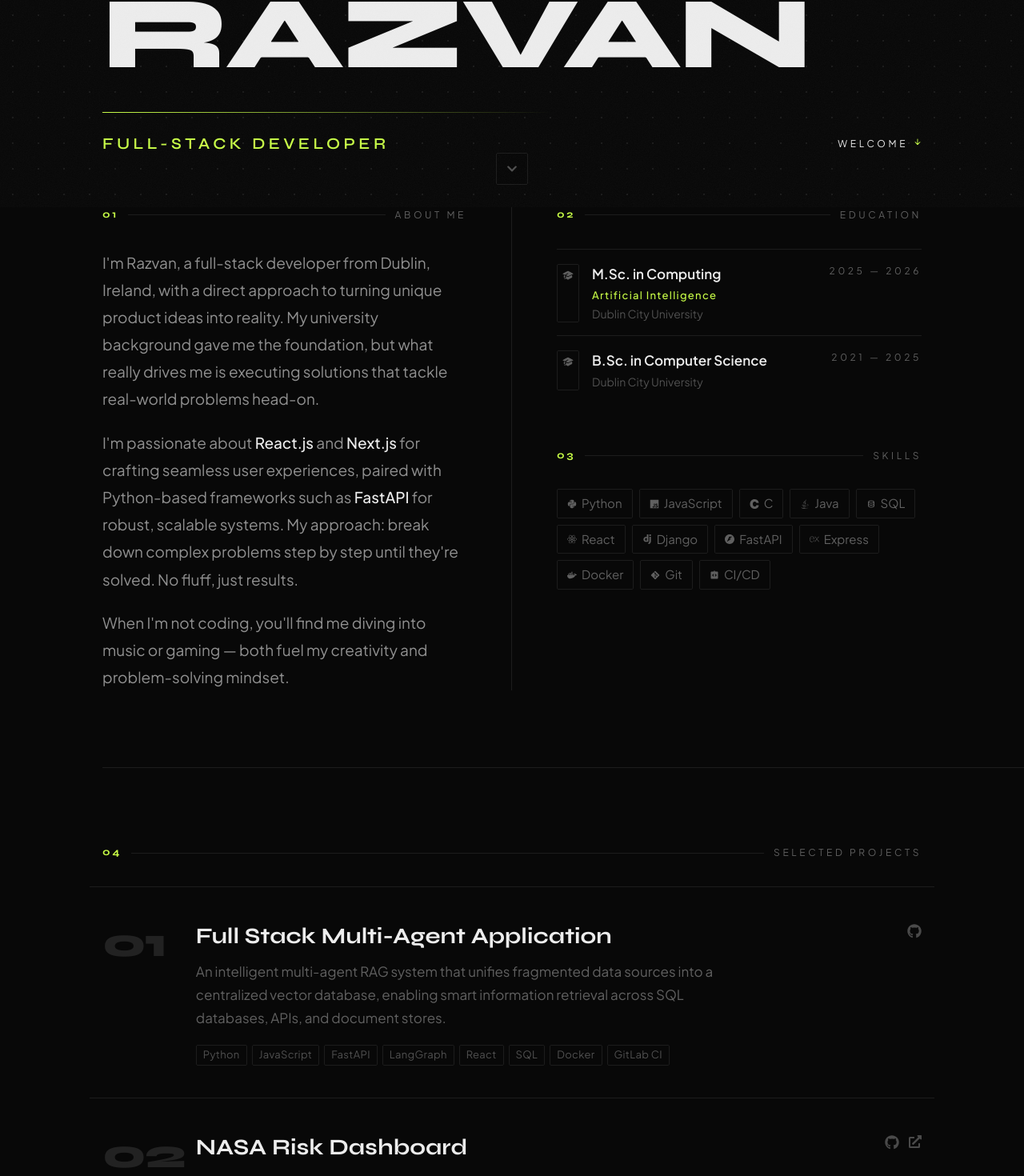
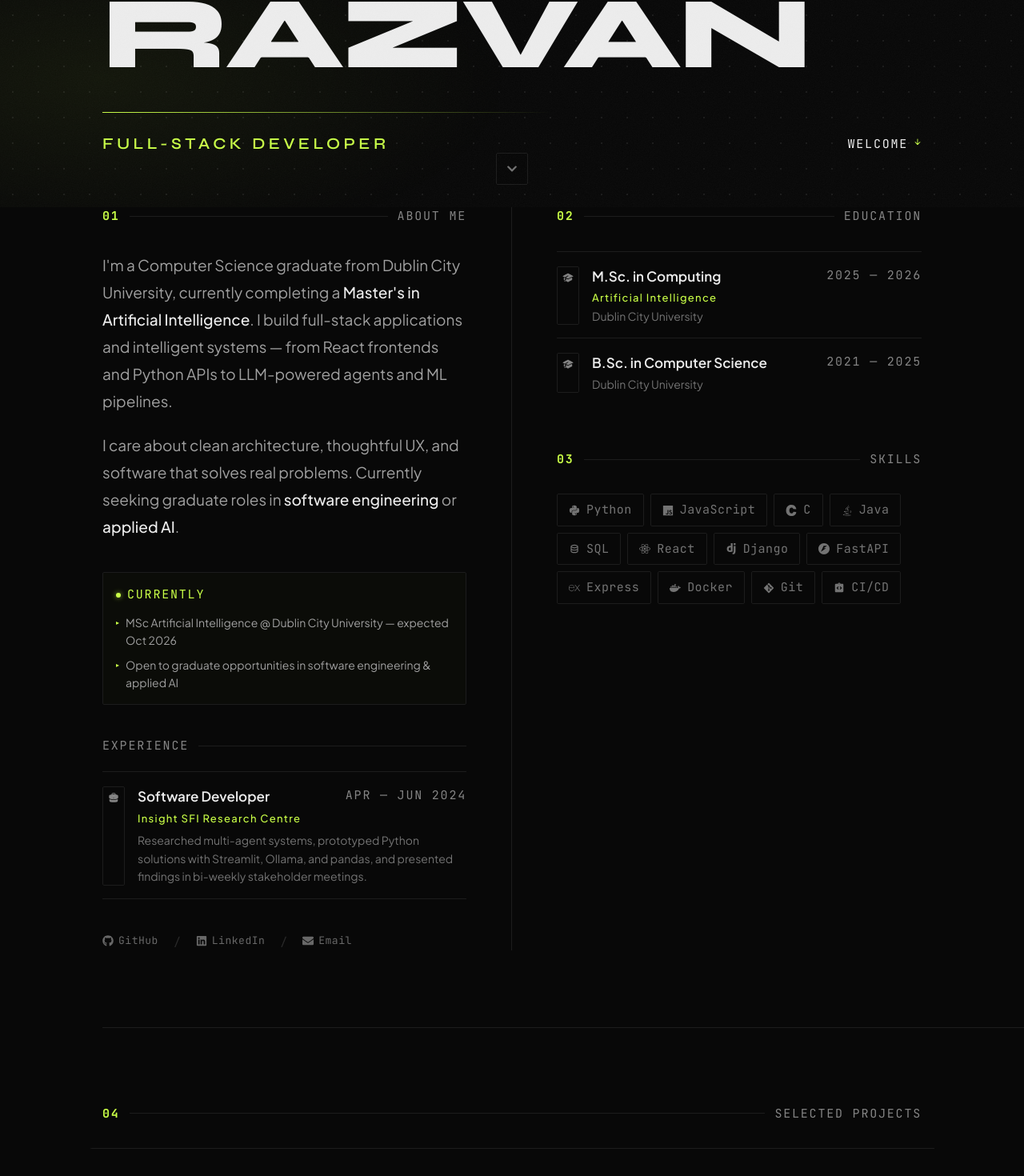
Before and after one commit to Razvan-Gorea/Portfolio-Website, a React (Vite) app in the folder Portfolio/: page / in a window 1280 px wide. Shown: the part 541-2011 px from the top of the page at 80% size. Built offline with nearby package versions, Linux system fonts and the light colour scheme.

Commit message:
Updated the about me section and UI

```diff
--- a/Portfolio/index.html
+++ b/Portfolio/index.html
@@ -7,7 +7,7 @@
     <title>Razvan Gorea - Full Stack Developer</title>
     <link rel="preconnect" href="https://fonts.googleapis.com" />
     <link rel="preconnect" href="https://fonts.gstatic.com" crossorigin />
-    <link href="https://fonts.googleapis.com/css2?family=Syne:wght@400;500;600;700;800&family=Plus+Jakarta+Sans:ital,wght@0,300;0,400;0,500;0,600;1,300&display=swap" rel="stylesheet" />
+    <link href="https://fonts.googleapis.com/css2?family=JetBrains+Mono:wght@400;500;700&family=Syne:wght@400;500;600;700;800&family=Plus+Jakarta+Sans:ital,wght@0,300;0,400;0,500;0,600;1,300&display=swap" rel="stylesheet" />
   </head>
   <body>
     <div id="root"></div>
--- a/Portfolio/src/components/About.jsx
+++ b/Portfolio/src/components/About.jsx
@@ -1,4 +1,6 @@
 import { useInViewAnimation } from "../hooks/useInViewAnimation";
+import { FaGithub, FaLinkedin, FaEnvelope } from "react-icons/fa";
+import { HiBriefcase } from "react-icons/hi2";
 
 function About() {
   const { ref, isVisible } = useInViewAnimation(300);
@@ -17,28 +19,126 @@
         <span className="section-label">About Me</span>
       </div>
 
-      <div className="space-y-5 pb-14 lg:pb-0">
-        <p className="text-[#909090] responsive-text-lg leading-relaxed">
-          I'm Razvan, a full-stack developer from Dublin, Ireland, with a direct approach to
-          turning unique product ideas into reality. My university background gave me the
-          foundation, but what really drives me is executing solutions that tackle real-world
-          problems head-on.
+      {/* Bio */}
+      <div className="space-y-5 mb-10">
+        <p className="text-[#A0A0A0] responsive-text-lg leading-relaxed">
+          I'm a Computer Science graduate from Dublin City University, currently completing a{' '}
+          <span className="text-[#EDEDED] font-medium">Master's in Artificial Intelligence</span>.
+          I build full-stack applications and intelligent systems — from React frontends and Python
+          APIs to LLM-powered agents and ML pipelines.
         </p>
+        <p className="text-[#A0A0A0] responsive-text-lg leading-relaxed">
+          I care about clean architecture, thoughtful UX, and software that solves real problems.
+          Currently seeking graduate roles in{' '}
+          <span className="text-[#EDEDED] font-medium">software engineering</span> or{' '}
+          <span className="text-[#EDEDED] font-medium">applied AI</span>.
+        </p>
+      </div>
 
-        <p className="text-[#909090] responsive-text-lg leading-relaxed">
-          I'm passionate about{' '}
-          <span className="text-[#EDEDED] font-medium">React.js</span> and{' '}
-          <span className="text-[#EDEDED] font-medium">Next.js</span> for crafting seamless
-          user experiences, paired with Python-based frameworks such as{' '}
-          <span className="text-[#EDEDED] font-medium">FastAPI</span> for robust, scalable
-          systems. My approach: break down complex problems step by step until they're solved.
-          No fluff, just results.
-        </p>
+      {/* Currently block */}
+      <div
+        className="border border-[#1C1C1C] p-4 mb-10"
+        style={{ borderRadius: '2px', background: 'rgba(201,255,71,0.02)' }}
+      >
+        <div className="flex items-center gap-2 mb-3">
+          <span
+            className="w-1.5 h-1.5 rounded-full bg-[#C9FF47] flex-shrink-0"
+            style={{ boxShadow: '0 0 6px rgba(201,255,71,0.7)' }}
+          />
+          <span className="section-label" style={{ color: '#C9FF47' }}>Currently</span>
+        </div>
+        <ul className="space-y-2">
+          <li className="flex items-start gap-2">
+            <span
+              className="text-[#C9FF47] flex-shrink-0"
+              style={{ fontSize: '0.5rem', marginTop: '0.35rem' }}
+            >▸</span>
+            <span className="text-[#A0A0A0]" style={{ fontSize: '0.875rem', lineHeight: '1.6' }}>
+              MSc Artificial Intelligence @ Dublin City University — expected Oct 2026
+            </span>
+          </li>
+          <li className="flex items-start gap-2">
+            <span
+              className="text-[#C9FF47] flex-shrink-0"
+              style={{ fontSize: '0.5rem', marginTop: '0.35rem' }}
+            >▸</span>
+            <span className="text-[#A0A0A0]" style={{ fontSize: '0.875rem', lineHeight: '1.6' }}>
+              Open to graduate opportunities in software engineering &amp; applied AI
+            </span>
+          </li>
+        </ul>
+      </div>
 
-        <p className="text-[#909090] responsive-text-lg leading-relaxed">
-          When I'm not coding, you'll find me diving into music or gaming — both fuel my
-          creativity and problem-solving mindset.
-        </p>
+      {/* Experience */}
+      <div className="mb-10">
+        <div className="flex items-center gap-3 mb-5">
+          <span className="section-label">Experience</span>
+          <div className="h-px flex-1 bg-[#1C1C1C]" />
+        </div>
+
+        <div className="group flex gap-4 py-4 border-t border-b border-[#1C1C1C]">
+          <div
+            className="mt-0.5 p-1.5 border border-[#1C1C1C] text-[#848484] flex-shrink-0
+                       group-hover:border-[#C9FF47] group-hover:text-[#C9FF47] transition-all duration-300"
+            style={{ borderRadius: '2px' }}
+          >
+            <HiBriefcase className="w-3.5 h-3.5" />
+          </div>
+          <div className="flex-1 min-w-0">
+            <div className="flex items-start justify-between gap-3">
+              <p className="text-[#EDEDED] responsive-text-base font-semibold leading-snug">
+                Software Developer
+              </p>
+              <span className="section-label whitespace-nowrap flex-shrink-0 pt-0.5">
+                Apr — Jun 2024
+              </span>
+            </div>
+            <p
+              className="text-[#C9FF47] font-medium mt-1"
+              style={{ fontSize: '0.8125rem', letterSpacing: '0.1em' }}
+            >
+              Insight SFI Research Centre
+            </p>
+            <p className="text-[#737373] mt-1.5" style={{ fontSize: '0.875rem', lineHeight: '1.6' }}>
+              Researched multi-agent systems, prototyped Python solutions with Streamlit, Ollama,
+              and pandas, and presented findings in bi-weekly stakeholder meetings.
+            </p>
+          </div>
+        </div>
+      </div>
+
+      {/* Links */}
+      <div className="flex items-center gap-5 pb-14 lg:pb-0">
+        <a
+          href="https://github.com/Razvan-Gorea"
+          target="_blank"
+          rel="noopener noreferrer"
+          className="flex items-center gap-1.5 text-[#686868] hover:text-[#C9FF47] transition-colors duration-200"
+          style={{ fontSize: '0.8125rem', letterSpacing: '0.04em', fontFamily: "'JetBrains Mono', monospace" }}
+        >
+          <FaGithub className="w-3.5 h-3.5" />
+          GitHub
+        </a>
+        <span className="text-[#2A2A2A]">/</span>
+        <a
+          href="https://www.linkedin.com/in/razvan-gorea-2a7219296/"
+          target="_blank"
+          rel="noopener noreferrer"
+          className="flex items-center gap-1.5 text-[#686868] hover:text-[#C9FF47] transition-colors duration-200"
+          style={{ fontSize: '0.8125rem', letterSpacing: '0.04em', fontFamily: "'JetBrains Mono', monospace" }}
+        >
+          <FaLinkedin className="w-3.5 h-3.5" />
+          LinkedIn
+        </a>
+        <span className="text-[#2A2A2A]">/</span>
+        <a
+          href="mailto:razvangorea7@gmail.com"
+          className="flex items-center gap-1.5 text-[#686868] hover:text-[#C9FF47] transition-colors duration-200"
+          style={{ fontSize: '0.8125rem', letterSpacing: '0.04em', fontFamily: "'JetBrains Mono', monospace" }}
+        >
+          <FaEnvelope className="w-3.5 h-3.5" />
+          Email
+        </a>
       </div>
     </div>
   );
--- a/Portfolio/src/components/Education.jsx
+++ b/Portfolio/src/components/Education.jsx
@@ -39,7 +39,7 @@
             className="group flex gap-4 py-4 border-b border-[#1C1C1C] last:border-b-0 first:border-t border-[#1C1C1C]"
           >
             <div
-              className="mt-0.5 p-1.5 border border-[#1C1C1C] text-[#606060] flex-shrink-0
+              className="mt-0.5 p-1.5 border border-[#1C1C1C] text-[#848484] flex-shrink-0
                          group-hover:border-[#C9FF47] group-hover:text-[#C9FF47] transition-all duration-300"
               style={{ borderRadius: '2px' }}
             >
@@ -63,7 +63,7 @@
                   {item.major}
                 </p>
               )}
-              <p className="text-[#505050] mt-0.5" style={{ fontSize: '0.875rem' }}>
+              <p className="text-[#737373] mt-0.5" style={{ fontSize: '0.875rem' }}>
                 {item.institution}
               </p>
             </div>
--- a/Portfolio/src/components/MainHeader.jsx
+++ b/Portfolio/src/components/MainHeader.jsx
@@ -52,10 +52,13 @@
       ref={ref}
       className="relative min-h-screen flex flex-col px-6 sm:px-12 md:px-20 lg:px-32 pt-24 pb-16"
     >
+      {/* Lime atmospheric glow behind hero text */}
+      <div className="hero-glow" aria-hidden="true" />
+
       {/* Top meta bar */}
-      <div>
+      <div className="relative z-10">
         <div className="flex justify-between items-center mb-5">
-          <span className="section-label">Portfolio · 2025</span>
+          <span className="section-label">Portfolio · 2026</span>
           <span className="section-label">Dublin, Ireland</span>
         </div>
         <div className="sep" />
@@ -65,7 +68,7 @@
       <div className="flex-1" />
 
       {/* Hero text */}
-      <div className="mb-8 sm:mb-10">
+      <div className="mb-8 sm:mb-10 relative z-10">
         <p className="hero-text">
           {nameText}
           {!nameComplete && (
@@ -75,10 +78,10 @@
       </div>
 
       {/* Accent separator */}
-      <div className="sep-accent mb-5 sm:mb-6" />
+      <div className="sep-accent mb-5 sm:mb-6 relative z-10" />
 
       {/* Subtitle row */}
-      <div className="flex items-center justify-between gap-4">
+      <div className="flex items-center justify-between gap-4 relative z-10">
         <p
           className="font-display font-semibold uppercase text-[#C9FF47]"
           style={{
@@ -95,7 +98,7 @@
         <div className="flex items-center gap-2 flex-shrink-0">
           <span
             className="section-label"
-            style={{ color: scrollComplete ? '#EDEDED' : '#606060' }}
+            style={{ color: scrollComplete ? '#EDEDED' : '#848484' }}
           >
             {scrollText}
           </span>
--- a/Portfolio/src/components/Projects.jsx
+++ b/Portfolio/src/components/Projects.jsx
@@ -49,13 +49,17 @@
           <div
             key={index}
             className="project-card group border-t border-[#1C1C1C] last-of-type:border-b py-8 sm:py-10
-                       transition-colors duration-300 hover:bg-[#0C0C0C]"
-            style={{ marginLeft: '-1rem', marginRight: '-1rem', paddingLeft: '1rem', paddingRight: '1rem' }}
+                       transition-colors duration-300"
+            style={{
+              marginLeft: '-1rem',
+              marginRight: '-1rem',
+              paddingLeft: '1rem',
+              paddingRight: '1rem',
+            }}
+            onMouseEnter={e => e.currentTarget.style.background = 'linear-gradient(90deg, rgba(201,255,71,0.03) 0%, transparent 45%)'}
+            onMouseLeave={e => e.currentTarget.style.background = ''}
           >
-            <div className="flex items-start gap-5 sm:gap-8 md:gap-10">
-              {/* Project number */}
-              <span className="project-num mt-1">{String(index + 1).padStart(2, '0')}</span>
-
+            <div className="flex items-start">
               {/* Content */}
               <div className="flex-1 min-w-0 pt-1">
                 <div className="flex items-start justify-between gap-4 mb-3">
@@ -75,7 +79,7 @@
                       className="accent-link"
                       aria-label="GitHub repository"
                     >
-                      <FaGithub className="w-4 h-4 sm:w-4.5 sm:h-4.5" />
+                      <FaGithub className="w-5 h-5 sm:w-6 sm:h-6" />
                     </a>
                     {project.demo && (
                       <a
@@ -85,13 +89,13 @@
                         className="accent-link"
                         aria-label="Live demo"
                       >
-                        <FaExternalLinkAlt className="w-3.5 h-3.5 sm:w-4 sm:h-4" />
+                        <FaExternalLinkAlt className="w-4.5 h-4.5 sm:w-5 sm:h-5" />
                       </a>
                     )}
                   </div>
                 </div>
 
-                <p className="text-[#606060] responsive-text-base mb-5 leading-relaxed max-w-2xl">
+                <p className="text-[#848484] responsive-text-base mb-5 leading-relaxed max-w-2xl">
                   {project.description}
                 </p>
 
@@ -99,9 +103,8 @@
                   {project.technologies.map((tech, i) => (
                     <span
                       key={i}
-                      className="px-2 py-0.5 text-[0.8125rem] text-[#505050] border border-[#1C1C1C]
-                                 transition-colors duration-200 group-hover:border-[#252525]
-                                 tracking-wide"
+                      className="tech-tag px-2.5 py-1 text-[#707070] border border-[#1C1C1C]
+                                 transition-colors duration-200 group-hover:border-[#242424]"
                       style={{ borderRadius: '2px' }}
                     >
                       {tech}
--- a/Portfolio/src/components/ScrollToNextButton.jsx
+++ b/Portfolio/src/components/ScrollToNextButton.jsx
@@ -39,7 +39,7 @@
     <button
       onClick={scrollToNextSection}
       className="fixed bottom-7 left-1/2 -translate-x-1/2 z-50 glass-dark
-                 p-3 text-[#505050] hover:text-[#C9FF47] hover:border-[#C9FF47]
+                 p-3 text-[#737373] hover:text-[#C9FF47] hover:border-[#C9FF47]
                  transition-all duration-200 group"
       style={{ borderRadius: '2px' }}
       aria-label="Scroll to next section"
--- a/Portfolio/src/components/Technologies.jsx
+++ b/Portfolio/src/components/Technologies.jsx
@@ -41,9 +41,9 @@
           return (
             <div
               key={skill.name}
-              className="skill-chip px-3 py-1.5 flex items-center gap-1.5"
+              className="skill-chip px-3.5 py-2 flex items-center gap-2"
             >
-              <IconComponent className="w-3 h-3 flex-shrink-0" />
+              <IconComponent className="w-3.5 h-3.5 flex-shrink-0" />
               <span>{skill.name}</span>
             </div>
           );
--- a/Portfolio/src/index.css
+++ b/Portfolio/src/index.css
@@ -77,20 +77,36 @@
 
 /* ── Labels ─────────────────────────────────────────── */
 .section-label {
-  font-family: 'Plus Jakarta Sans', sans-serif;
-  font-size: 0.75rem;
-  letter-spacing: 0.3em;
+  font-family: 'JetBrains Mono', monospace;
+  font-size: 0.9375rem;
+  letter-spacing: 0.12em;
   text-transform: uppercase;
-  color: #606060;
+  color: #848484;
 }
 
 .section-num {
-  font-family: 'Syne', sans-serif;
-  font-size: 0.8125rem;
+  font-family: 'JetBrains Mono', monospace;
+  font-size: 0.9375rem;
   font-weight: 700;
-  letter-spacing: 0.2em;
+  letter-spacing: 0.12em;
   color: #C9FF47;
   text-transform: uppercase;
+}
+
+/* ── Hero atmospheric glow ──────────────────────────── */
+.hero-glow {
+  position: absolute;
+  inset: 0;
+  background: radial-gradient(ellipse 65% 45% at 10% 80%, rgba(201, 255, 71, 0.06) 0%, transparent 62%);
+  pointer-events: none;
+  z-index: 0;
+}
+
+/* ── Tech tag ───────────────────────────────────────── */
+.tech-tag {
+  font-family: 'JetBrains Mono', monospace;
+  font-size: 0.8125rem;
+  letter-spacing: 0.04em;
 }
 
 /* ── Separators ─────────────────────────────────────── */
@@ -117,11 +133,12 @@
 /* ── Skill chip ─────────────────────────────────────── */
 .skill-chip {
   border: 1px solid #1C1C1C;
-  color: #606060;
-  font-family: 'Plus Jakarta Sans', sans-serif;
+  color: #737373;
+  font-family: 'JetBrains Mono', monospace;
   font-size: 0.9375rem;
+  letter-spacing: 0.03em;
   border-radius: 2px;
-  transition: border-color 0.2s ease, color 0.2s ease, background 0.2s ease;
+  transition: border-color 0.25s ease, color 0.25s ease, background 0.25s ease, box-shadow 0.25s ease;
   background: transparent;
   cursor: default;
 }
@@ -129,12 +146,13 @@
 .skill-chip:hover {
   border-color: #C9FF47;
   color: #C9FF47;
-  background: rgba(201, 255, 71, 0.06);
+  background: rgba(201, 255, 71, 0.05);
+  box-shadow: 0 0 0 1px rgba(201, 255, 71, 0.1), inset 0 0 14px rgba(201, 255, 71, 0.04);
 }
 
 /* ── Nav icon ───────────────────────────────────────── */
 .nav-icon {
-  color: #606060;
+  color: #848484;
   transition: color 0.2s ease;
   padding: 0.45rem;
   border-radius: 3px;
@@ -156,30 +174,42 @@
 .cursor-blink {
   animation: blink 1s step-end infinite;
   color: #C9FF47;
+  text-shadow: 0 0 10px rgba(201, 255, 71, 0.7), 0 0 24px rgba(201, 255, 71, 0.3);
 }
 
 /* ── Project number ─────────────────────────────────── */
 .project-num {
-  font-family: 'Syne', sans-serif;
-  font-size: clamp(2.5rem, 4vw, 4.5rem);
-  font-weight: 800;
-  color: #222222;
+  font-family: 'JetBrains Mono', monospace;
+  font-size: clamp(3rem, 5.5vw, 6rem);
+  font-weight: 700;
+  color: #191919;
   line-height: 1;
-  letter-spacing: -0.03em;
-  transition: color 0.3s ease;
+  letter-spacing: -0.04em;
+  transition: color 0.35s var(--ease), text-shadow 0.35s var(--ease);
   user-select: none;
   flex-shrink: 0;
-  width: clamp(3rem, 6vw, 6rem);
+  width: clamp(3.5rem, 7vw, 7rem);
   text-align: right;
 }
 
 .project-card:hover .project-num {
   color: #C9FF47;
+  text-shadow: 0 0 20px rgba(201, 255, 71, 0.3);
+}
+
+/* ── Project card left accent ───────────────────────── */
+.project-card {
+  border-left: 3px solid transparent;
+  transition: border-left-color 0.35s var(--ease);
+}
+
+.project-card:hover {
+  border-left-color: #C9FF47;
 }
 
 /* ── Accent link ────────────────────────────────────── */
 .accent-link {
-  color: #4A4A4A;
+  color: #686868;
   transition: color 0.2s ease;
 }
 
```
Also changed, not shown: Portfolio/src/App.jsx (+9 -0 lines), Portfolio/src/components/Footer.jsx (+4 -4 lines).
